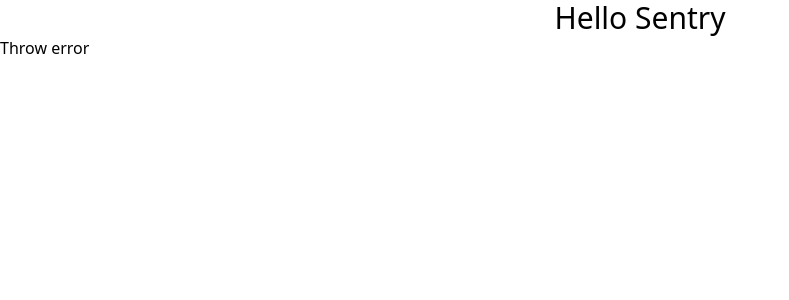
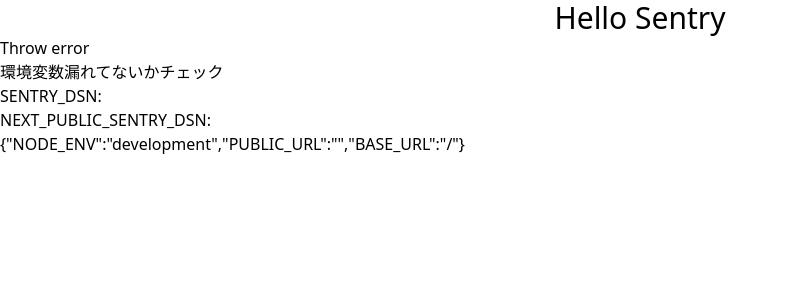
Before and after one commit to mktoho12/hello-sentry, a Next.js app: page / in a window 1280 px wide. Shown: the top 300 px of the page, without its empty margins (0-789 px from the left). Built offline with nearby package versions, Linux system fonts and the light colour scheme.

Commit message:
環境変数漏れてないかチェック

```diff
--- a/sentry.client.config.js
+++ b/sentry.client.config.js
@@ -4,14 +4,14 @@
 
 import * as Sentry from '@sentry/nextjs';
 
-const SENTRY_DSN = process.env.SENTRY_DSN || process.env.NEXT_PUBLIC_SENTRY_DSN;
+const SENTRY_DSN = process.env.NEXT_PUBLIC_SENTRY_DSN
 
 Sentry.init({
-  dsn: SENTRY_DSN || 'https://3e465301348e438990421340506ec389@o4504615423442944.ingest.sentry.io/4504620103106560',
+  dsn: SENTRY_DSN,
   // Adjust this value in production, or use tracesSampler for greater control
   tracesSampleRate: 1.0,
   // ...
   // Note: if you want to override the automatic release value, do not set a
   // `release` value here - use the environment variable `SENTRY_RELEASE`, so
   // that it will also get attached to your source maps
-});
+})
--- a/src/pages/index.tsx
+++ b/src/pages/index.tsx
@@ -20,6 +20,11 @@
         >
           Throw error
         </button>
+
+        <h2>環境変数漏れてないかチェック</h2>
+        <p>SENTRY_DSN: {process.env.SENTRY_DSN}</p>
+        <p>NEXT_PUBLIC_SENTRY_DSN: {process.env.NEXT_PUBLIC_SENTRY_DSN}</p>
+        <p>{JSON.stringify(process.env)}</p>
       </main>
     </>
   )
```
Also changed, not shown: 1 other file (tests, documents, lock files or other folders).
